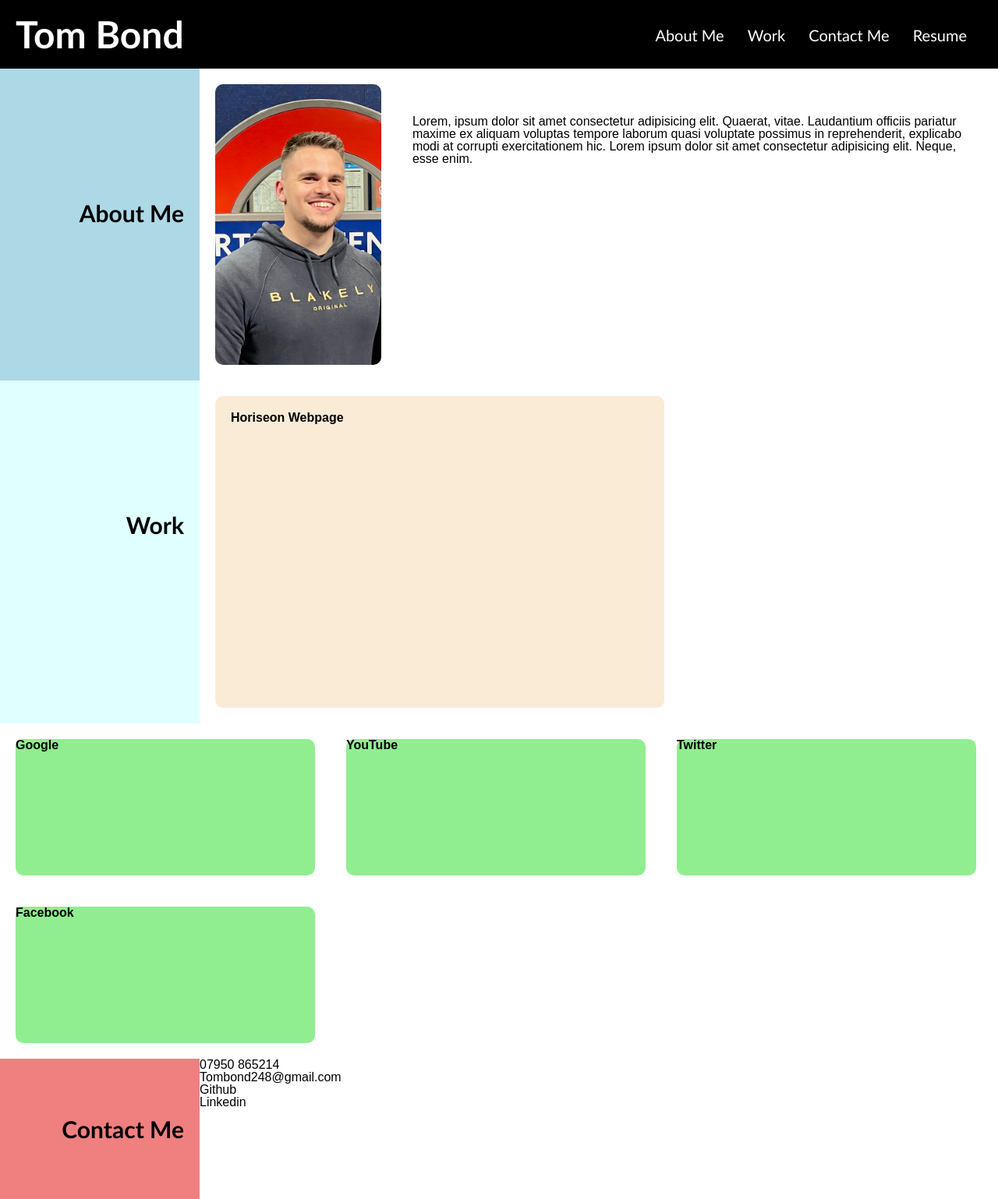
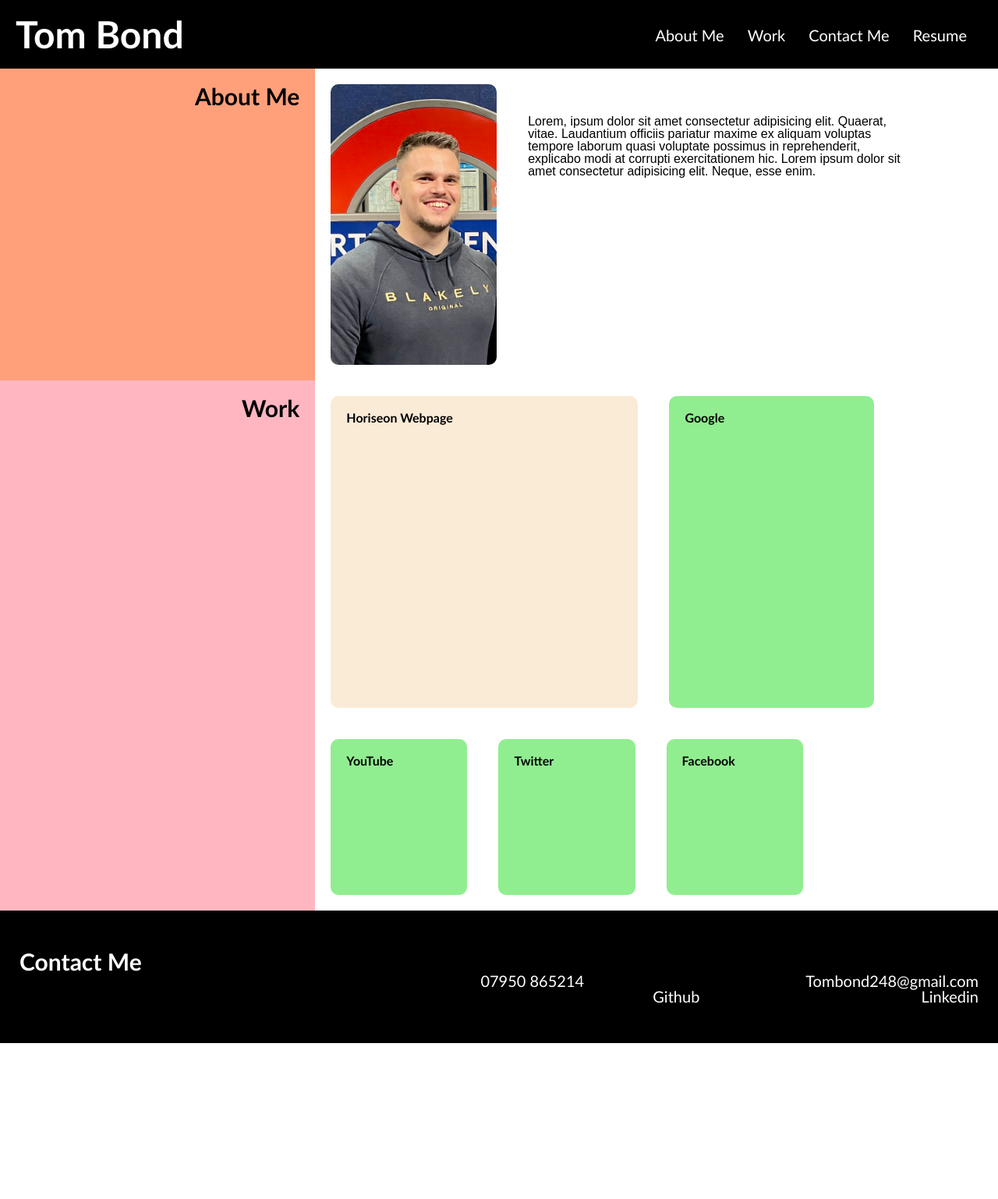
Before and after one commit to BondT1/Challenge2-CSS-Portfolio, a plain HTML site: page index.html in a window 1280 px wide. Shown: the whole page at 78% size. After the commit the page ends 1338 px from the top, so only its background shows below. Drawn offline with Linux system fonts and the light colour scheme.

Commit message:
added CSS for Contact me section and fixed some problems with work sections

```diff
--- a/Assets/CSS/style.css
+++ b/Assets/CSS/style.css
@@ -11,7 +11,7 @@
   header {
     padding: 20px;
     font-family: "Trebuchet MS", "Lucida Sans Unicode", "Lucida Grande",
-      "Lucida Sans", Arial, sans-serif;
+    "Lucida Sans", Arial, sans-serif;
     background-color: #000000;
     color: #ffffff;
   }
@@ -25,7 +25,8 @@
     padding-top: 15px;
     margin-right: 20px;
     float: right;
-    font-family: "Gill Sans", "Gill Sans MT", "Trebuchet MS", sans-serif;
+    font-family: "Trebuchet MS", "Lucida Sans Unicode", "Lucida Grande",
+    "Lucida Sans", Arial, sans-serif;
     font-size: 20px;
   }
 
@@ -43,73 +44,81 @@
     text-decoration: solid;
   }
 
-  section {
+  section, footer{
     display: flex;
     flex-wrap: wrap;
   }
 
-  .about-me img {
+  .about-me {
+    clear: both;
+    float: left;
+    padding: 20px;
+    padding-left: 250px;
+    padding-bottom: 350px;
+    background-color: lightsalmon;
+  }
+
+  .about-me h2 {
+    text-align: right;
+    font-family: "Trebuchet MS", "Lucida Sans Unicode", "Lucida Grande",
+    "Lucida Sans", Arial, sans-serif;
+  }
+
+  .information img {
     max-height: 400px;
     padding: 20px;
     border-radius: 30px;
   }
 
-  .about-me h2 {
+  .information h2 {
     padding: 20px;
     padding-top: 170px;
     width: 20%;
-    font-family: "Gill Sans", "Gill Sans MT", "Trebuchet MS", sans-serif;
+    font-family: "Trebuchet MS", "Lucida Sans Unicode", "Lucida Grande",
+    "Lucida Sans", Arial, sans-serif;
     background-color: lightblue;
     text-align: right;
   }
 
-  .about-me p {
+  .information p {
     width: 60%;
     border-radius: 50px;
     padding: 20px;
     padding-top: 60px;
   }
 
-
-
-    /*margin-bottom: 10px;
-    margin-top: 150px;
-    text-align: left;
-    padding: 10px;
-    position: relative;
-    bottom: 10px;
-    border-radius: 10px;
-    background-color: lightblue;
-    width: 60%;
-    height: 10%;
-  }*/
-
   h2 {
     font-size: 30px;
   }
 
+  .work {
+    clear: both;
+    float: left;
+    padding: 20px;
+    padding-left: 310px;
+    padding-bottom: 630px;
+    background-color: lightpink;
+  }
+
   .work h2 {
-    padding: 20px;
-    padding-top: 170px;
-    padding-bottom: 170px;
-    width: 20%;
-    font-family: "Gill Sans", "Gill Sans MT", "Trebuchet MS", sans-serif;
-    background-color: lightcyan;
     text-align: right;
+    font-family: "Trebuchet MS", "Lucida Sans Unicode", "Lucida Grande",
+    "Lucida Sans", Arial, sans-serif;
   }
 
   div {
-    width: 30%;
-    height: 175px;
+    width: 20%;
+    height: 200px;
     margin: 20px;
     border-radius: 10px;
     background-color: lightgreen;
+    font-family: "Trebuchet MS", "Lucida Sans Unicode", "Lucida Grande",
+    "Lucida Sans", Arial, sans-serif;;
   }
 
   .horiseon {
     width: 45%;
     height: 400px;
-    margin: 20px;
     background-color: antiquewhite;
   }
 
@@ -119,24 +128,36 @@
     left: 20px;
   }
 
+  .card-header h3 {
+    position: relative;
+    top: 20px;
+    left: 20px;
+  }
 
+  .google {
+    width: 30%;
+    height: 400px;
+  }
 
-
-
-
-
-
-
-
-
-
-
-  .contact-me h2 {
-    padding: 20px;
-    padding-top: 75px;
-    padding-bottom: 75px;
-    width: 20%;
-    font-family: "Gill Sans", "Gill Sans MT", "Trebuchet MS", sans-serif;
-    background-color: lightcoral;
+  footer {
+    float: left;
+    padding: 25px;
+    padding-top: 50px;
+    padding-bottom: 50px;
+    width: 100%;
+    font-family: "Trebuchet MS", "Lucida Sans Unicode", "Lucida Grande",
+    "Lucida Sans", Arial, sans-serif;
+    background-color: black;
+    color: white;
     text-align: right;
   }
+
+  footer h2 {
+    text-align: right;
+  }
+
+  footer ul li {
+    display: inline-block;
+    margin-left: 280px;
+    font-size: 20px;
+  }
--- a/index.html
+++ b/index.html
@@ -30,9 +30,12 @@
       </nav>
     </header>
 
-    <main class="content">
-      <section id="about-me" class="about-me">
+    <main>
+      <section class="about-me" id="about-me">
         <h2>About Me</h2>
+      </section>
+
+      <section class="information">
         <img
           src="./assets/Images/Tom-Portfolio photo.jpeg"
           alt="A Photograph of Tom Bond"
@@ -40,14 +43,16 @@
         <p> Lorem, ipsum dolor sit amet consectetur adipisicing elit. Quaerat, vitae. Laudantium officiis pariatur maxime ex aliquam voluptas tempore laborum quasi voluptate possimus in reprehenderit, explicabo modi at corrupti exercitationem hic. Lorem ipsum dolor sit amet consectetur adipisicing elit. Neque, esse enim.</p>
       </section>
 
+      <section class="work" id="work">
+        <h2>Work</h2>
+      </section>
 
-      <section id="work" class="work">
-        <h2>Work</h2>
+      <section>
         <div class="horiseon">
           <h3>Horiseon Webpage</h3>
         </div>
 
-        <div class="card-header">
+        <div class="card-header google">
           <h3>Google</h3>
         </div>
 
@@ -65,8 +70,7 @@
       </section>
     </main>
 
-    <aside id="contact-me" class="contact-me">
-      <section>
+    <footer id="contact-me" class="footer">
         <h2>Contact Me</h2>
         <ul>
           <li>07950 865214</li>
@@ -74,8 +78,7 @@
           <li>Github</li>
           <li>Linkedin</li>
         </ul>
-      </section>
-    </aside>
+    </footer>
 
   </body>
 </html>
```
